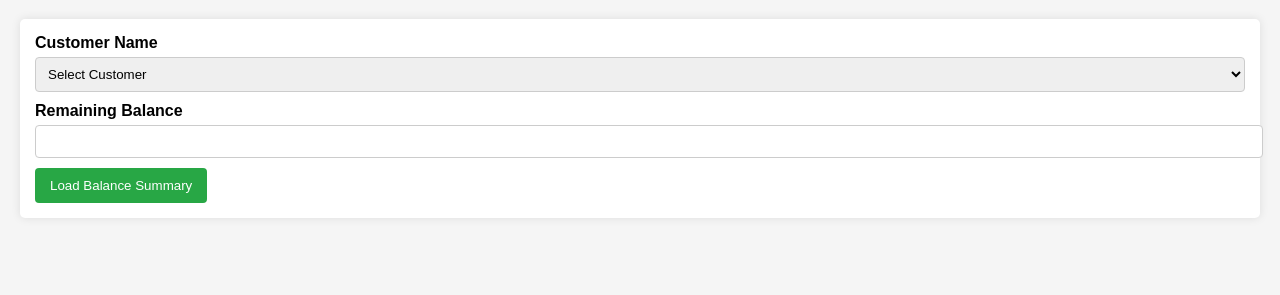
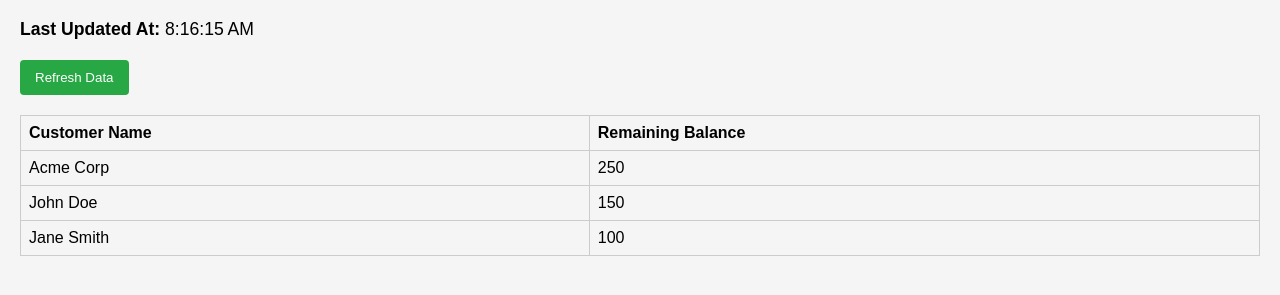
Before and after one commit to krishnaRupesh/poultryfarm, a plain HTML site: page customer-balance-sheet-summary.html in a window 1280 px wide. Shown: the part 61-356 px from the top of the page. Drawn offline with Linux system fonts and the light colour scheme.

Commit message:
updated customer balance summary

```diff
--- a/css/styles.css
+++ b/css/styles.css
@@ -68,3 +68,9 @@ th, td {
 .payment-row {
     background-color: #a7f3b9; /* Light Green for Payment */
 }
+
+/* Styles for Last Updated Time */
+#last-updated {
+    margin-bottom: 20px;
+    font-size: 1.1em;
+}
--- a/customer-balance-sheet-summary.html
+++ b/customer-balance-sheet-summary.html
@@ -8,18 +8,24 @@
 </head>
 <body>
     <h1>Customer Balance Sheet Summary</h1>
-    <form id="balance-summary-form">
-        <label for="customer-name">Customer Name</label>
-        <select id="customer-name" name="customer-name" required>
-            <option value="">Select Customer</option>
-            <!-- Dynamically populate this with customers -->
-        </select>
 
-        <label for="remaining-balance">Remaining Balance</label>
-        <input type="text" id="remaining-balance" name="remaining-balance" readonly>
+    <div id="last-updated">
+        <strong>Last Updated At:</strong> <span id="last-updated-time">--:--</span>
+    </div>
 
-        <button type="button" onclick="loadBalanceSummary()">Load Balance Summary</button>
-    </form>
+    <button id="refresh-button" onclick="refreshData()">Refresh Data</button>
+
+    <table>
+        <thead>
+            <tr>
+                <th>Customer Name</th>
+                <th>Remaining Balance</th>
+            </tr>
+        </thead>
+        <tbody id="balance-summary">
+            <!-- Dynamically populate this with customer balance summary -->
+        </tbody>
+    </table>
 
     <script src="js/balance-summary.js"></script>
 </body>
--- a/js/balance-summary.js
+++ b/js/balance-summary.js
@@ -1,15 +1,40 @@
+// Function to fetch and display customer balance summary
 function loadBalanceSummary() {
-    const customerName = document.getElementById('customer-name').value;
-    if (customerName) {
-        // Fetch remaining balance for the customer
-        const remainingBalance = getRemainingBalance(customerName);
-        document.getElementById('remaining-balance').value = remainingBalance;
-    } else {
-        alert('Please select a customer.');
-    }
+    const data = getCustomerBalanceSummary();
+    const tbody = document.getElementById('balance-summary');
+    tbody.innerHTML = ''; // Clear previous summary
+
+    data.forEach(item => {
+        const row = document.createElement('tr');
+        row.innerHTML = `<td>${item.customerName}</td><td>${item.remainingBalance}</td>`;
+        tbody.appendChild(row);
+    });
+
+    // Update last updated time
+    document.getElementById('last-updated-time').textContent = getLastUpdatedTime();
 }
 
-function getRemainingBalance(customerName) {
-    // Placeholder for actual logic to fetch remaining balance from the database
-    return 500; // Example remaining balance
+// Function to simulate fetching data from backend
+function getCustomerBalanceSummary() {
+    // Placeholder for actual logic to fetch customer balance summary from the backend
+    return [
+        { customerName: 'John Doe', remainingBalance: '150' },
+        { customerName: 'Jane Smith', remainingBalance: '100' },
+        { customerName: 'Acme Corp', remainingBalance: '250' }
+    ].sort((a, b) => b.remainingBalance - a.remainingBalance); // Sort by remaining balance descending
 }
+
+// Function to simulate fetching the last updated time
+function getLastUpdatedTime() {
+    // Placeholder for actual logic to fetch last updated time from the backend
+    return new Date().toLocaleTimeString();
+}
+
+// Function to handle the refresh button click
+function refreshData() {
+    alert('Data refreshed!');
+    loadBalanceSummary();
+}
+
+// Initial load of balance summary
+window.onload = loadBalanceSummary;
```
Also changed, not shown: poultry_promts.txt (added).
